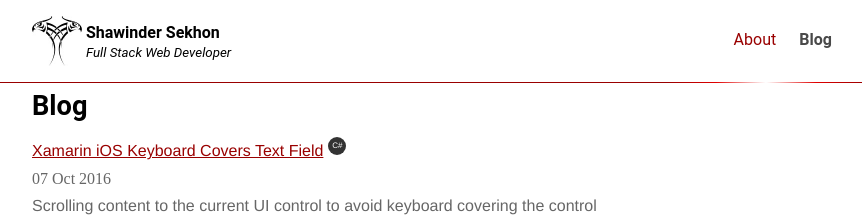
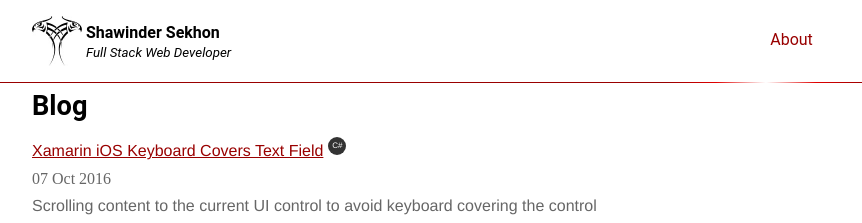
Before and after one commit to shawinder/shawinder.github.io, a Jekyll site: the page built from blog/index.html, in a window 1280 px wide. Shown: the top 223 px of the page, without its empty margins (208-1070 px from the left). Built offline with Jekyll 4.4.1, drawn with Linux system fonts in a browser that asks for light colours; nearby versions of some CDN libraries.

Commit message:
Update index.html

```diff
--- a/blog/index.html
+++ b/blog/index.html
@@ -1,6 +1,6 @@
 ---
 layout: master
-nav_blog: class="selected"
+nav_blog: class="selected" style="display:none;"
 title: Blog
 header_title: blog
 header_desc: Here comes the awesome blog
```
